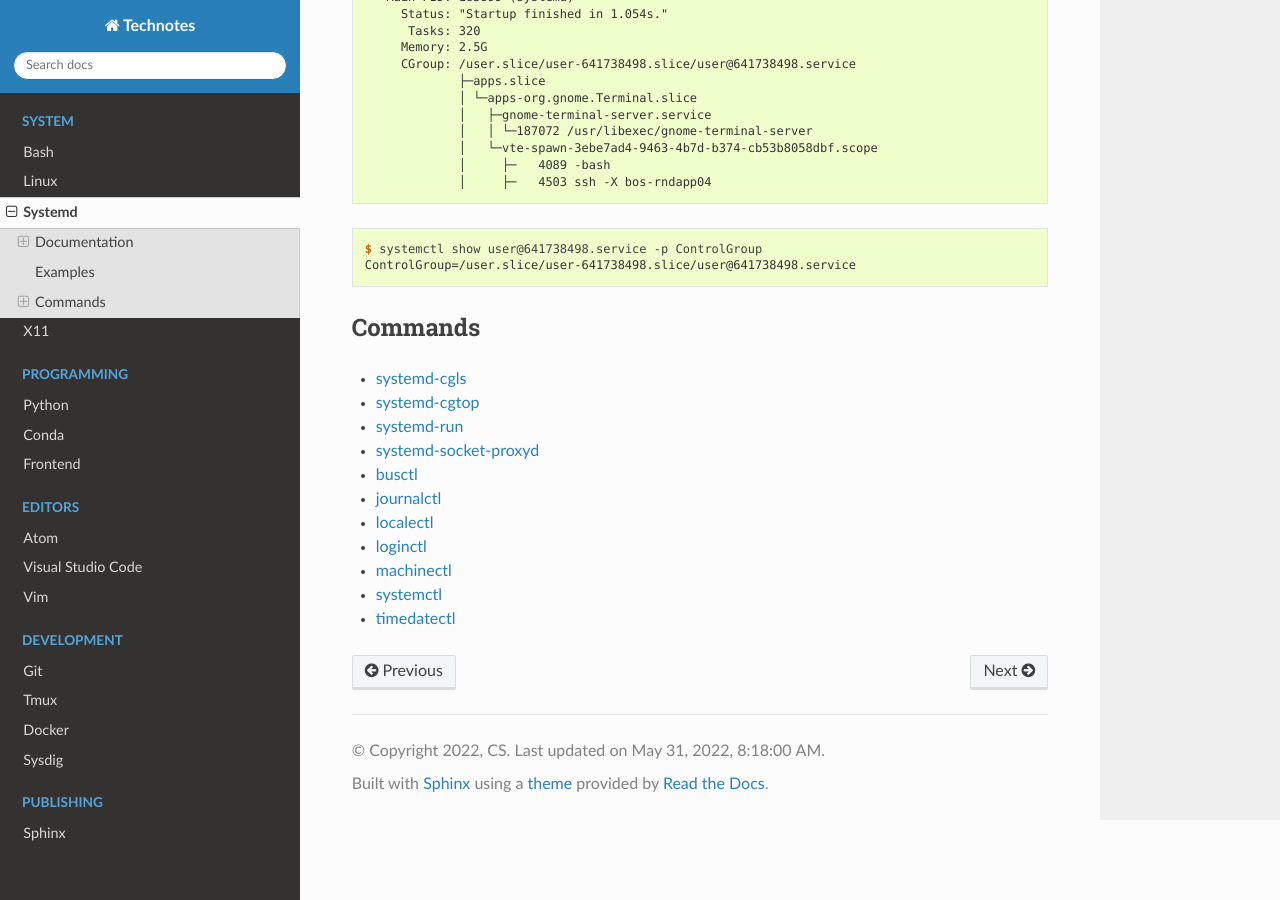
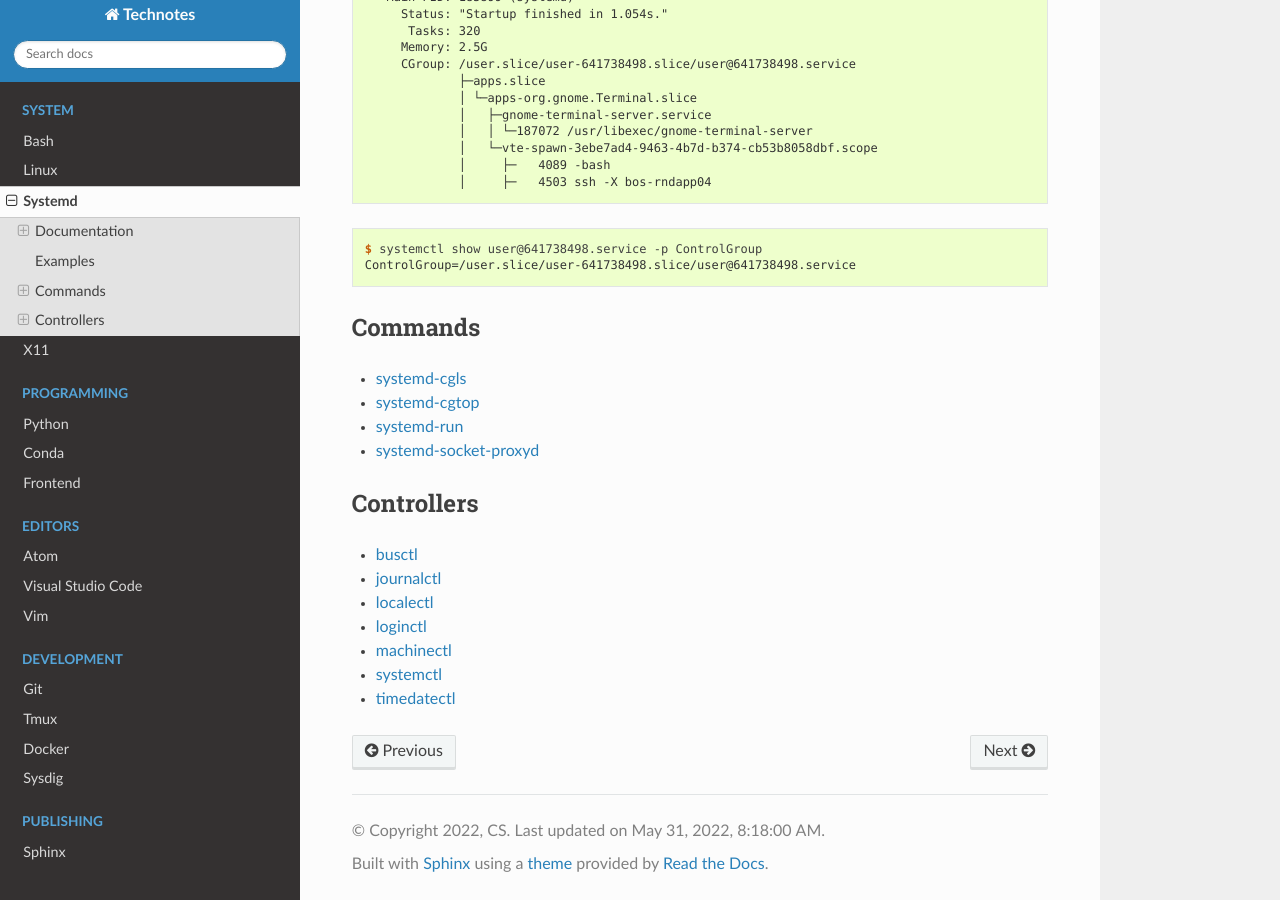
Before and after one commit to heterotopian/technotes, a Sphinx documentation site: the page built from source/systemd/index.rst, in a window 1280 px wide and 900 px high, scrolled down 6493 px. Built offline with Sphinx 7.4.7 and the Read the Docs theme 2.0.0, drawn with Linux system fonts in a browser that asks for light colours; cross-references to code outside the pages are shown as plain code.

Commit message:
Split commands into multiple sections

```diff
--- a/source/systemd/index.rst
+++ b/source/systemd/index.rst
@@ -283,4 +283,14 @@ Commands
     :glob:
 
     command/*
+
+
+
+Controllers
+===========
+
+.. toctree::
+    :maxdepth: 1
+    :glob:
+
     controller/*
```
